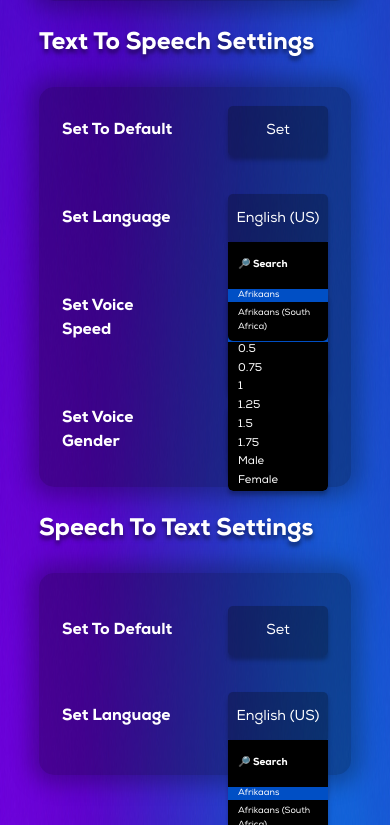
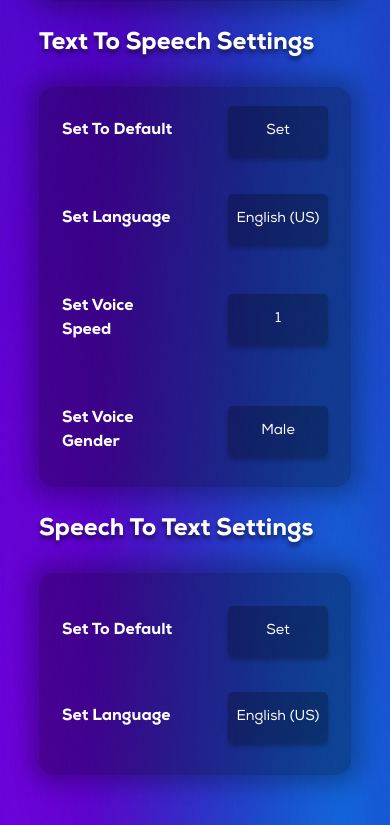
Before and after one commit to Intrgalactic/create-boss-test, a React (Vite) app: page /dashboard in a window 390 px wide. Shown: the part 1742-2567 px from the top of the page. Built offline with nearby package versions, Linux system fonts and the light colour scheme; no server answers.

Commit message:
fixed max height

```diff
--- a/src/index.css
+++ b/src/index.css
@@ -2602,7 +2602,6 @@
   }
 
   .dashboard__select-box {
-    max-height: 150px;
     font-size: 0.7em
   }
 
```
